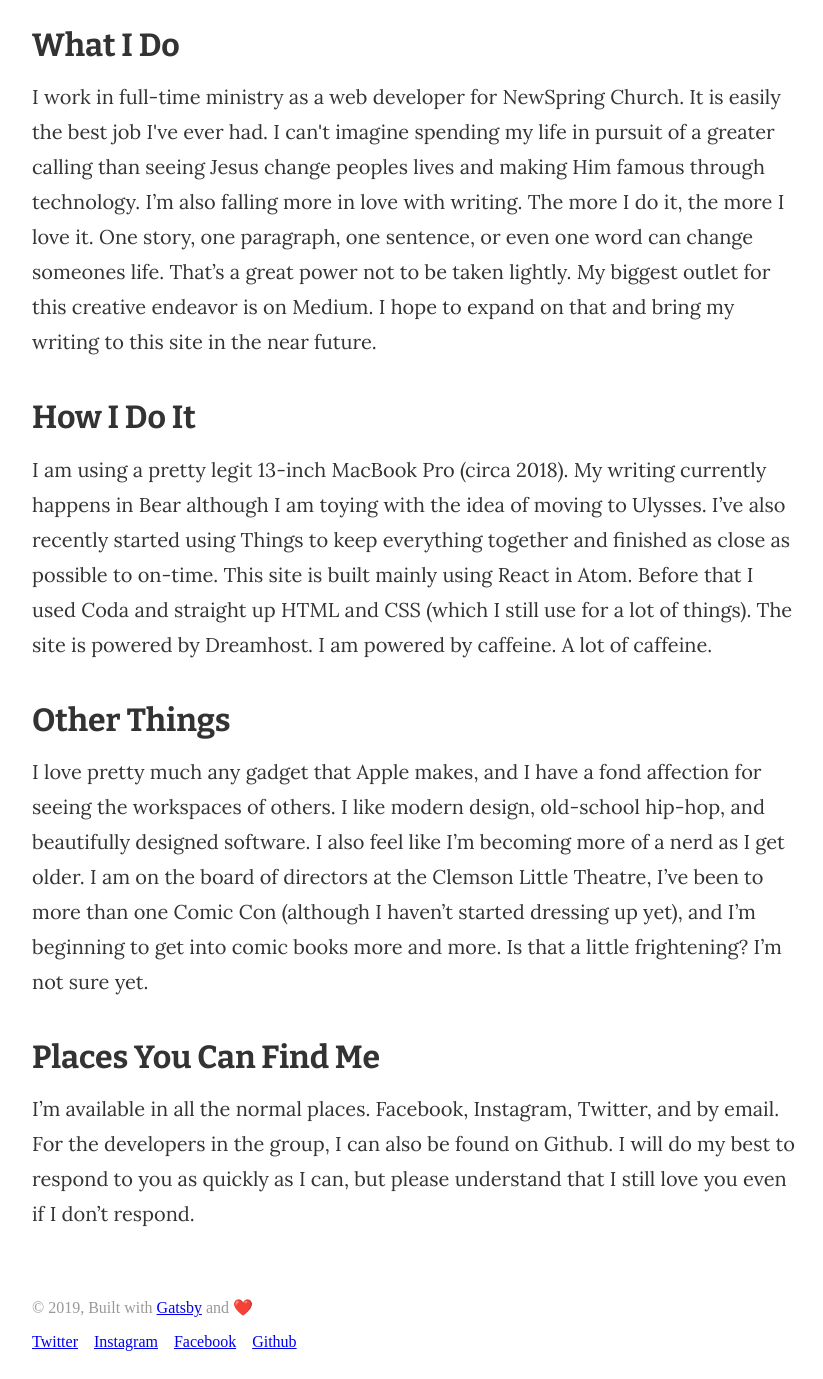
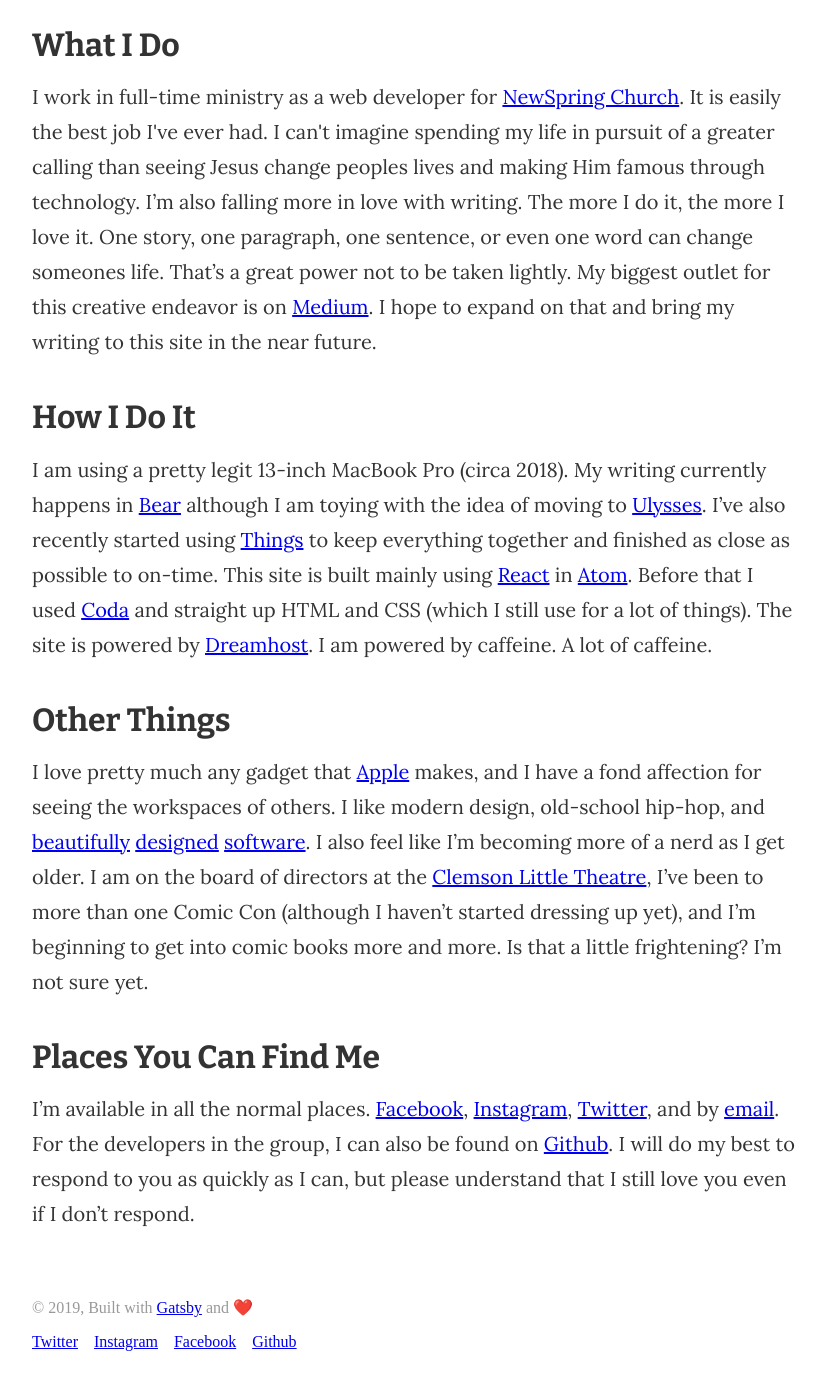
Before and after one commit to richarddubay/richarddubay, a Gatsby site: page /about in a window 1280 px wide. Shown: the part 976-2355 px from the top of the page, without its empty margins (224-1047 px from the left). Built offline with nearby package versions, Linux system fonts and the light colour scheme; Gatsby itself is replaced by a stand-in of ours; some packages are replaced by stand-ins of ours.

Commit message:
hooked up all the links on the about page

```diff
--- a/src/pages/about.js
+++ b/src/pages/about.js
@@ -19,55 +19,79 @@
                 My name is Rich Dubay. I am a Christ follower, husband, father,
                 and nerd. I’m originally from Michigan but I’ve lived for over
                 20 years in the South. I currently live in Anderson, South
-                Carolina where I root for the Michigan Wolverines, Detroit Red
-                Wings, and San Francisco 49ers.
+                Carolina where I root for the{" "}
+                <a href="https://mgoblue.com/index.aspx?path=football">
+                  Michigan Wolverines
+                </a>
+                , <a href="https://www.nhl.com/redwings">Detroit Red Wings</a>,
+                and <a href="https://www.49ers.com/">San Francisco 49ers</a>.
               </p>
               <div className="aboutImage">
                 <Image fluid={data.avatar.childImageSharp.fluid} />
               </div>
               <h2>What I Do</h2>
               <p>
-                I work in full-time ministry as a web developer for NewSpring
-                Church. It is easily the best job I've ever had. I can't imagine
-                spending my life in pursuit of a greater calling than seeing
-                Jesus change peoples lives and making Him famous through
-                technology. I’m also falling more in love with writing. The more
-                I do it, the more I love it. One story, one paragraph, one
-                sentence, or even one word can change someones life. That’s a
-                great power not to be taken lightly. My biggest outlet for this
-                creative endeavor is on Medium. I hope to expand on that and
-                bring my writing to this site in the near future.
+                I work in full-time ministry as a web developer for{" "}
+                <a href="https://newspring.cc/">NewSpring Church</a>. It is
+                easily the best job I've ever had. I can't imagine spending my
+                life in pursuit of a greater calling than seeing Jesus change
+                peoples lives and making Him famous through technology. I’m also
+                falling more in love with writing. The more I do it, the more I
+                love it. One story, one paragraph, one sentence, or even one
+                word can change someones life. That’s a great power not to be
+                taken lightly. My biggest outlet for this creative endeavor is
+                on <a href="https://medium.com/@richarddubay">Medium</a>. I hope
+                to expand on that and bring my writing to this site in the near
+                future.
               </p>
               <h2>How I Do It</h2>
               <p>
                 I am using a pretty legit 13-inch MacBook Pro (circa 2018). My
-                writing currently happens in Bear although I am toying with the
-                idea of moving to Ulysses. I’ve also recently started using
-                Things to keep everything together and finished as close as
-                possible to on-time. This site is built mainly using React in
-                Atom. Before that I used Coda and straight up HTML and CSS
-                (which I still use for a lot of things). The site is powered by
-                Dreamhost. I am powered by caffeine. A lot of caffeine.
+                writing currently happens in{" "}
+                <a href="http://www.bear-writer.com/">Bear</a> although I am
+                toying with the idea of moving to{" "}
+                <a href="https://ulysses.app/">Ulysses</a>. I’ve also recently
+                started using{" "}
+                <a href="https://culturedcode.com/things/">Things</a> to keep
+                everything together and finished as close as possible to
+                on-time. This site is built mainly using{" "}
+                <a href="https://reactjs.org/">React</a> in{" "}
+                <a href="https://atom.io/">Atom</a>. Before that I used{" "}
+                <a href="https://panic.com/coda/">Coda</a> and straight up HTML
+                and CSS (which I still use for a lot of things). The site is
+                powered by <a href="https://www.dreamhost.com/">Dreamhost</a>. I
+                am powered by caffeine. A lot of caffeine.
               </p>
               <h2>Other Things</h2>
               <p>
-                I love pretty much any gadget that Apple makes, and I have a
+                I love pretty much any gadget that{" "}
+                <a href="https://www.apple.com/">Apple</a> makes, and I have a
                 fond affection for seeing the workspaces of others. I like
-                modern design, old-school hip-hop, and beautifully designed
-                software. I also feel like I’m becoming more of a nerd as I get
-                older. I am on the board of directors at the Clemson Little
-                Theatre, I’ve been to more than one Comic Con (although I
-                haven’t started dressing up yet), and I’m beginning to get into
-                comic books more and more. Is that a little frightening? I’m not
-                sure yet.
+                modern design, old-school hip-hop, and{" "}
+                <a href="http://dayoneapp.com/">beautifully</a>{" "}
+                <a href="https://tapbots.com/tweetbot/">designed</a>{" "}
+                <a href="https://culturedcode.com/things/">software</a>. I also
+                feel like I’m becoming more of a nerd as I get older. I am on
+                the board of directors at the{" "}
+                <a href="http://clemsonlittletheatre.com/">
+                  Clemson Little Theatre
+                </a>
+                , I’ve been to more than one Comic Con (although I haven’t
+                started dressing up yet), and I’m beginning to get into comic
+                books more and more. Is that a little frightening? I’m not sure
+                yet.
               </p>
               <h2>Places You Can Find Me</h2>
               <p>
-                I’m available in all the normal places. Facebook, Instagram,
-                Twitter, and by email. For the developers in the group, I can
-                also be found on Github. I will do my best to respond to you as
-                quickly as I can, but please understand that I still love you
-                even if I don’t respond.
+                I’m available in all the normal places.{" "}
+                <a href="https://www.facebook.com/richarddubay">Facebook</a>,{" "}
+                <a href="https://www.instagram.com/richarddubay/">Instagram</a>,{" "}
+                <a href="https://twitter.com/richarddubay">Twitter</a>, and by{" "}
+                <a href="mailto:rich@richarddubay.com">email</a>. For the
+                developers in the group, I can also be found on{" "}
+                <a href="https://github.com/richarddubay">Github</a>. I will do
+                my best to respond to you as quickly as I can, but please
+                understand that I still love you even if I don’t respond.
               </p>
             </Layout>
           )
```
